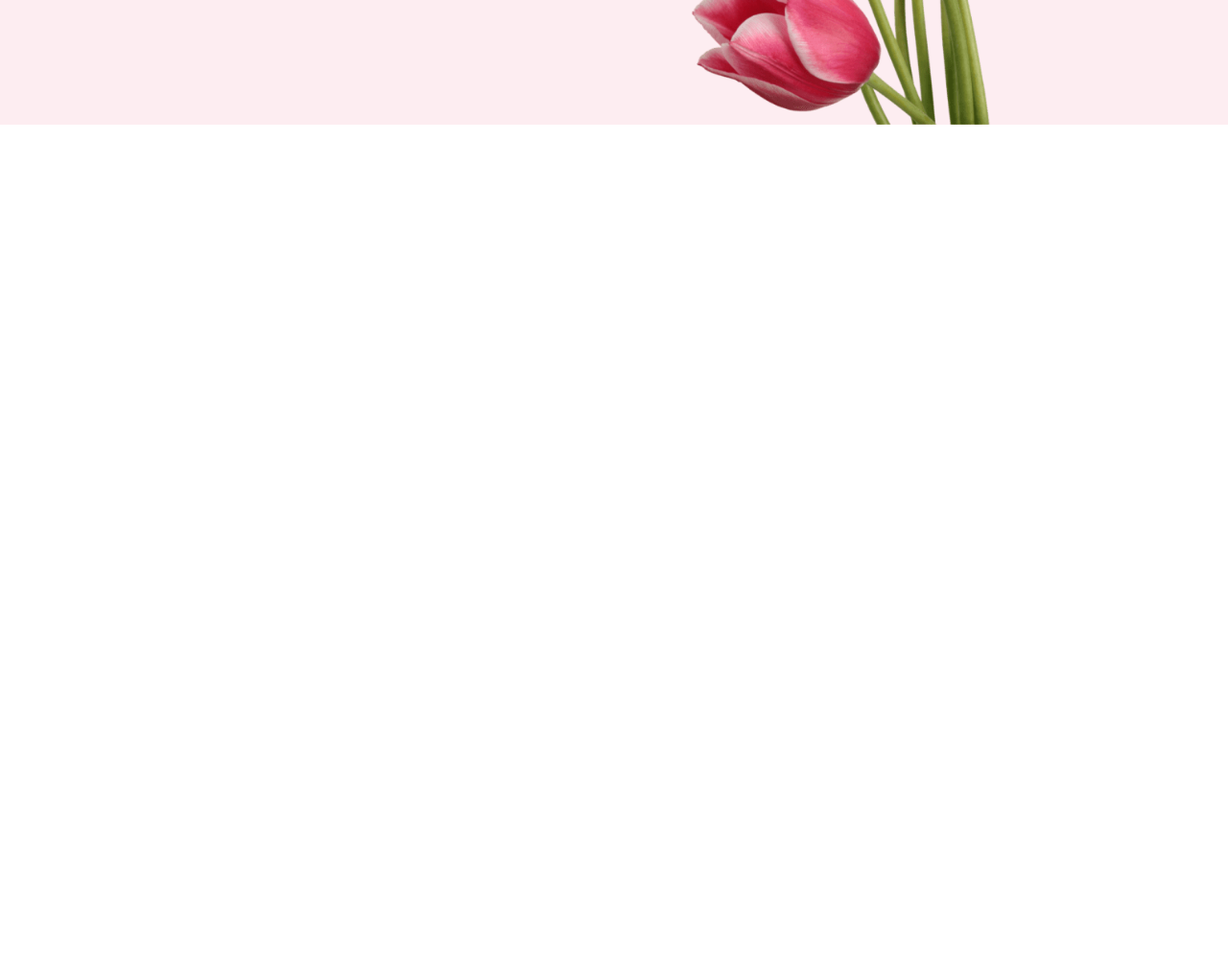
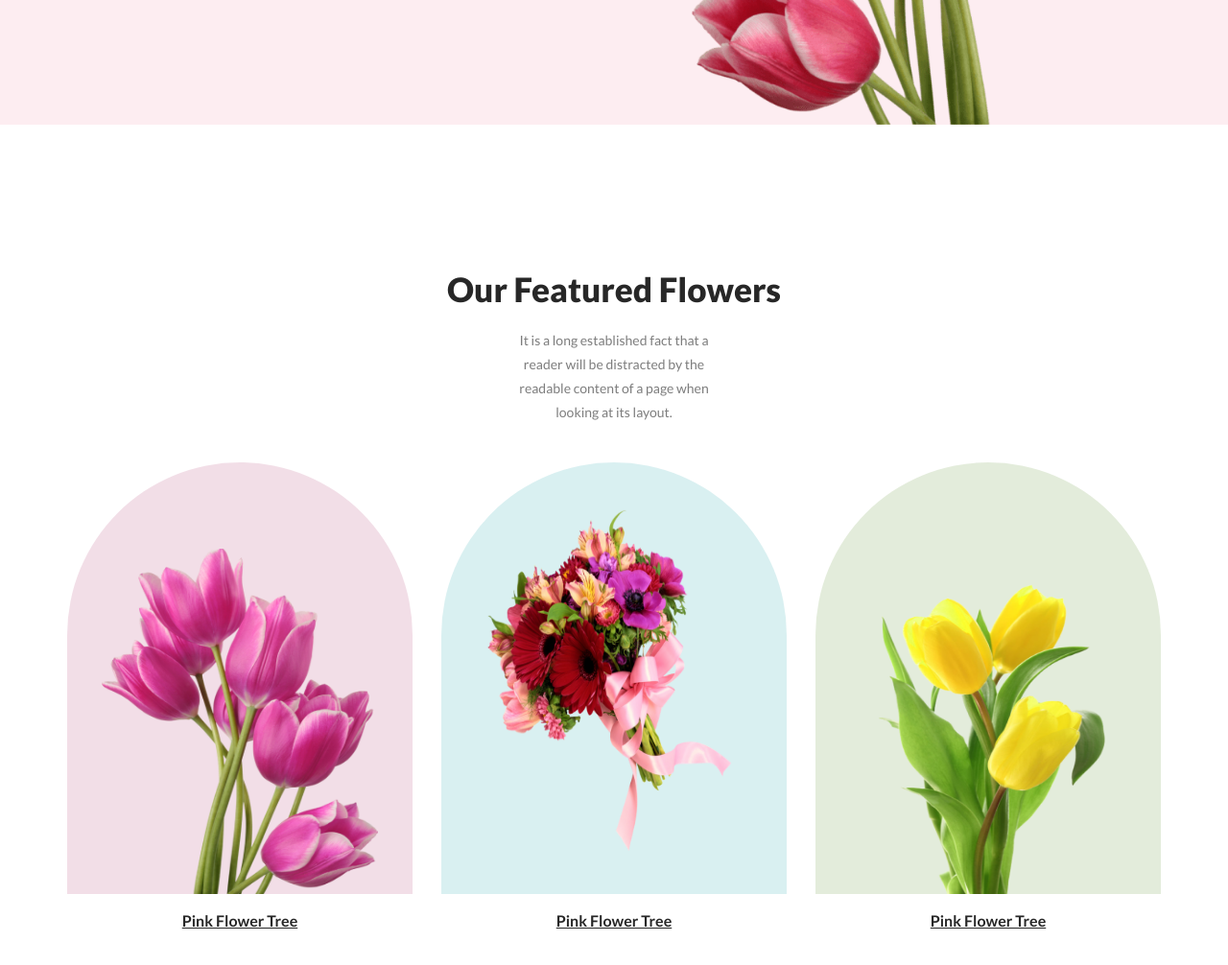
Before and after one commit to sultangit95/flower-shop, a plain HTML site: page index.html in a window 1280 px wide. Shown: the part 566-1572 px from the top of the page at 96% size. Before the commit the page ends 800 px from the top, so only its background shows below. Drawn offline with Linux system fonts and the light colour scheme.

Commit message:
featured section completed

```diff
--- a/css/style.css
+++ b/css/style.css
@@ -65,3 +65,68 @@ img{
   width: 100%;
 }
 /* ===== banner style ends ===== */
+/* ===== featured style starts ===== */
+#featured{
+  margin-top: 150px;
+  margin-bottom: 100px;
+}
+.fearured-title{
+  text-align: center;
+}
+.featured-title-heading{
+  color: #272727;
+  font-size: 35px;
+  font-weight: 800;
+  margin-bottom: 20px;
+}
+.featured-title-para{
+  color: rgba(39, 39, 39, 0.60);
+  font-size: 14px;
+  font-weight: 400;
+  line-height: 25px;
+  padding: 0 520px;
+  margin-bottom: 40px;
+}
+.featured-contents{
+  width: 1140px;
+  margin: 0 auto;
+  display: flex;
+  justify-content: space-between;
+  gap: 20px;
+}
+.featured-item{
+  width: 360px;
+  height: 450px;
+  display: flex;
+  justify-content: center;
+  align-items: end;
+  border-radius: 200px 200px 0 0;
+}
+.featured-item-1{
+  background: rgba(167, 33, 98, 0.15);
+}
+.featured-item-2{
+  background: rgba(5, 151, 160, 0.15);
+  align-items: center;
+}
+.featured-item-3{
+  background: rgba(71, 125, 17, 0.15);
+}
+.featured-item-image{
+  width: 80%;
+  height: 80%;
+}
+.featured-item-image img{
+  width: 100%;
+  height: 100%;
+}
+.featured-item-caption{
+  color: #272727;
+  text-align: center;
+  font-size: 16px;
+  font-weight: 700;
+  line-height: 35px;
+  text-decoration-line: underline;
+  margin-top: 10px;
+}
+/* ===== featured style ends ===== */
--- a/index.html
+++ b/index.html
@@ -28,7 +28,40 @@
     <!-- ===== header section ends ===== -->
     <!-- ===== main section starts ===== -->
     <main>
-
+      <!-- ===== featured starts ===== -->
+      <div id="featured">
+        <div class="fearured-title">
+          <h1 class="featured-title-heading">Our Featured Flowers</h1>
+          <p class="featured-title-para">It is a long established fact that a reader will be distracted by the readable content of a page when looking at its layout.</p>
+        </div>
+        <div class="featured-contents">
+          <div class="featured-card">
+            <div class="featured-item featured-item-1">
+              <div class="featured-item-image">
+                <img src="images/pngwing-6.png" alt="flower-image">
+              </div>
+            </div>
+            <p class="featured-item-caption">Pink Flower Tree</p>
+          </div>
+          <div class="featured-card">
+            <div class="featured-item featured-item-2">
+              <div class="featured-item-image">
+                <img src="images/pngwing-5.png" alt="flower-image">
+              </div>
+            </div>
+            <p class="featured-item-caption">Pink Flower Tree</p>
+          </div>
+          <div class="featured-card">
+            <div class="featured-item featured-item-3">
+              <div class="featured-item-image">
+                <img src="images/pngwing-7.png" alt="flower-image">
+              </div>
+            </div>
+            <p class="featured-item-caption">Pink Flower Tree</p>
+          </div>
+        </div>
+      </div>
+      <!-- ===== featured ends ===== -->
     </main>
     <!-- ===== main section ends ===== -->
     <!-- ===== footer section starts ===== -->
```
